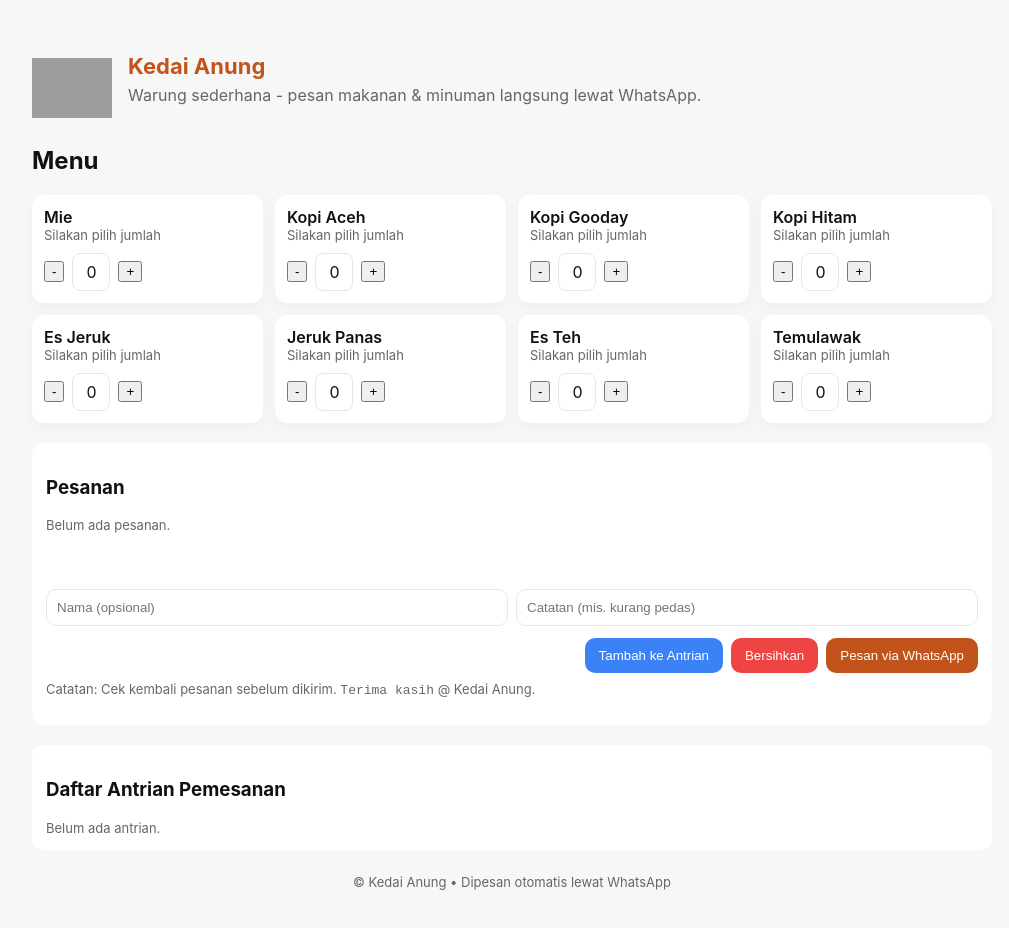
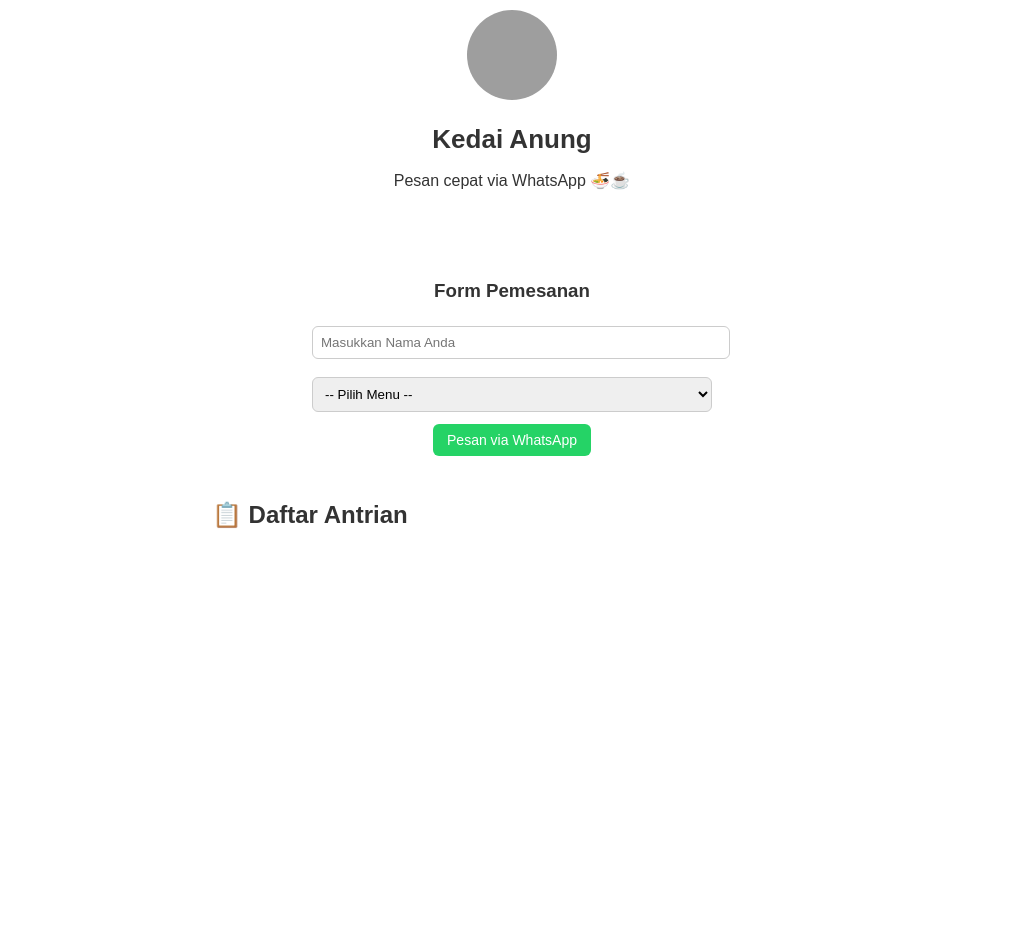
Before and after one commit to demonzohosting/wr.anung, a plain HTML site: page index.html in a window 1280 px wide. Shown: the whole page, without its empty margins (128-1137 px from the left). After the commit the page ends 800 px from the top, so only its background shows below. Drawn offline with Linux system fonts and the light colour scheme; grey boxes are pictures that could not be loaded.

Commit message:
index.html

```diff
--- a/index.html
+++ b/index.html
@@ -1,249 +1,202 @@
-<!doctype html>
+<!DOCTYPE html>
 <html lang="id">
 <head>
-  <meta charset="utf-8" />
-  <meta name="viewport" content="width=device-width,initial-scale=1" />
-  <title>Kedai Anung - Pesan via WhatsApp</title>
+  <meta charset="UTF-8" />
+  <meta name="viewport" content="width=device-width, initial-scale=1.0" />
+  <title>Kedai Anung</title>
   <style>
-    :root{--accent:#c1531b;--muted:#666}
-    body{font-family:Inter, system-ui, -apple-system, 'Segoe UI', Roboto, 'Helvetica Neue', Arial; margin:0; background:#f7f7f7; color:#111}
-    .container{max-width:960px;margin:28px auto;padding:20px}
-    header{display:flex;align-items:center;gap:16px}
-    .logo{width:80px;height:80px;border-radius:12px;overflow:hidden;flex-shrink:0}
-    .logo img{width:100%;height:100%;object-fit:contain}
-    h1{margin:0;font-size:22px;color:var(--accent)}
-    p.lead{margin:6px 0 18px;color:var(--muted)}
-    .menu{display:grid;grid-template-columns:repeat(auto-fit,minmax(220px,1fr));gap:12px}
-    .card{background:#fff;padding:12px;border-radius:12px;box-shadow:0 4px 14px rgba(16,24,40,0.04)}
-    .item-name{font-weight:600}
-    .controls{margin-top:10px;display:flex;align-items:center;gap:8px}
-    .qty{width:36px;height:36px;border-radius:8px;border:1px solid #e5e7eb;display:flex;align-items:center;justify-content:center}
-    button.btn{background:var(--accent);color:#fff;padding:10px 14px;border-radius:10px;border:none;cursor:pointer}
-    .cart{margin-top:20px;background:#fff;padding:14px;border-radius:12px}
-    .cart-list{min-height:60px}
-    .cart-row{display:flex;justify-content:space-between;padding:6px 0;border-bottom:1px dashed #eee}
-    .muted{color:var(--muted);font-size:13px}
-    footer{margin-top:24px;text-align:center;color:var(--muted);font-size:13px}
-    .queue{margin-top:20px;background:#fff;padding:14px;border-radius:12px}
-    .queue-row{border-bottom:1px dashed #eee;padding:6px 0;display:flex;justify-content:space-between;align-items:center}
-    @media (max-width:520px){header{flex-direction:column;align-items:flex-start}.logo{width:70px;height:70px}}
+    body {
+      font-family: 'Poppins', sans-serif;
+      background: #fff;
+      margin: 0;
+      padding: 0;
+      color: #333;
+      text-align: center;
+    }
+
+    header {
+      padding: 20px;
+    }
+
+    header img {
+      width: 90px;
+      height: 90px;
+      border-radius: 50%;
+      animation: bounce 2s infinite;
+    }
+
+    @keyframes bounce {
+      0%, 100% { transform: translateY(0); }
+      50% { transform: translateY(-10px); }
+    }
+
+    h1 {
+      font-size: 26px;
+      margin: 10px 0;
+      font-weight: 700;
+    }
+
+    .menu-container {
+      display: grid;
+      grid-template-columns: repeat(auto-fit, minmax(150px, 1fr));
+      gap: 15px;
+      padding: 20px;
+      max-width: 800px;
+      margin: 0 auto;
+    }
+
+    .menu-item {
+      background: #fafafa;
+      border-radius: 12px;
+      padding: 15px;
+      box-shadow: 0 2px 6px rgba(0,0,0,0.1);
+      transition: transform 0.3s ease;
+      cursor: pointer;
+    }
+
+    .menu-item:hover {
+      transform: translateY(-5px);
+    }
+
+    .menu-item h3 {
+      margin: 10px 0;
+    }
+
+    button {
+      background-color: #25d366;
+      border: none;
+      color: white;
+      padding: 8px 14px;
+      border-radius: 6px;
+      cursor: pointer;
+      font-size: 14px;
+      transition: 0.3s;
+    }
+
+    button:hover {
+      background-color: #128c7e;
+    }
+
+    .order-form {
+      margin: 20px auto;
+      max-width: 400px;
+      padding: 15px;
+    }
+
+    input, select {
+      width: 100%;
+      padding: 8px;
+      margin: 6px 0 12px 0;
+      border: 1px solid #ccc;
+      border-radius: 6px;
+    }
+
+    #antrian {
+      margin: 30px auto;
+      max-width: 600px;
+      text-align: left;
+    }
+
+    .card {
+      background: #fff;
+      border-radius: 10px;
+      padding: 10px 15px;
+      margin-bottom: 10px;
+      box-shadow: 0 2px 8px rgba(0,0,0,0.1);
+      opacity: 0;
+      transform: translateY(10px);
+      animation: fadeInUp 0.5s forwards;
+    }
+
+    @keyframes fadeInUp {
+      to {
+        opacity: 1;
+        transform: translateY(0);
+      }
+    }
+
+    .card button {
+      background: #ff4d4d;
+      margin-top: 8px;
+    }
   </style>
 </head>
 <body>
-  <div class="container">
-    <header>
-      <div class="logo"><img src="https://cdn.discordapp.com/attachments/1274240418141175840/1428309417585152133/c1686154-1056-44a2-acf7-c6bfb5e4481a.png" alt="Logo Kedai Anung" /></div>
-      <div>
-        <h1>Kedai Anung</h1>
-        <p class="lead">Warung sederhana - pesan makanan & minuman langsung lewat WhatsApp.</p>
-      </div>
-    </header>
 
-    <section>
-      <h2 style="margin-top:18px">Menu</h2>
-      <div class="menu" id="menu"></div>
+  <header>
+    <img src="https://cdn.discordapp.com/attachments/1274240418141175840/1428309417585152133/c1686154-1056-44a2-acf7-c6bfb5e4481a.png?ex=68f2084d&is=68f0b6cd&hm=7f20839695939f32e67a24a28fef99151d54d107b1f33205319fd08b9edbcb10&" alt="Logo Kedai Anung">
+    <h1>Kedai Anung</h1>
+    <p>Pesan cepat via WhatsApp 🍜☕</p>
+  </header>
 
-      <div class="cart" id="cart">
-        <h3>Pesanan</h3>
-        <div class="cart-list" id="cart-list">
-          <div class="muted">Silahkan Pesan.</div>
-        </div>
-        <div style="margin-top:12px;display:flex;gap:8px;flex-wrap:wrap">
-          <input id="customer-name" placeholder="Nama (opsional)" style="flex:1;padding:10px;border-radius:10px;border:1px solid #e5e7eb" />
-          <input id="customer-note" placeholder="Catatan (mis. kurang pedas)" style="flex:1;padding:10px;border-radius:10px;border:1px solid #e5e7eb" />
-        </div>
-        <div style="margin-top:12px;display:flex;gap:8px;flex-wrap:wrap;justify-content:flex-end">
-          <button class="btn" id="add-queue-btn" style="background:#3b82f6">Tambah ke Antrian</button>
-          <button class="btn" id="clear-btn" style="background:#ef4444">Bersihkan</button>
-          <button class="btn" id="order-btn">Pesan via WhatsApp</button>
-        </div>
-        <p class="muted" style="margin-top:8px">Catatan: Cek kembali pesanan sebelum dikirim. <code>Terima kasih</code> @ Kedai Anung.</p>
-      </div>
-
-      <!-- DAFTAR ANTRIAN -->
-      <div class="queue" id="queue">
-        <h3>Daftar Antrian Pemesanan</h3>
-        <div id="queue-list" class="muted">Belum ada antrian.</div>
-      </div>
-    </section>
-
-    <footer>
-      &copy; Kedai Anung • Dipesan otomatis lewat WhatsApp
-    </footer>
+  <div class="order-form">
+    <h3>Form Pemesanan</h3>
+    <input type="text" id="nama" placeholder="Masukkan Nama Anda" required />
+    <select id="menu">
+      <option value="">-- Pilih Menu --</option>
+      <option>Mie</option>
+      <option>Kopi Aceh</option>
+      <option>Kopi Gooday</option>
+      <option>Kopi Hitam</option>
+      <option>Es Jeruk</option>
+      <option>Jeruk Panas</option>
+      <option>Es Teh</option>
+      <option>Temulawak</option>
+    </select>
+    <button onclick="pesan()">Pesan via WhatsApp</button>
   </div>
 
+  <section id="antrian">
+    <h2>📋 Daftar Antrian</h2>
+    <div id="list-antrian"></div>
+  </section>
+
   <script>
-    const ownerPhone = '6281929482402'; // Nomor WhatsApp tujuan
+    const antrian = JSON.parse(localStorage.getItem("antrianKedai")) || [];
 
-    const menuData = [
-      { id: 'mie', name: 'Mie' },
-      { id: 'kopi_aceh', name: 'Kopi Aceh' },
-      { id: 'kopi_gooday', name: 'Kopi Gooday' },
-      { id: 'kopi_hitam', name: 'Kopi Hitam' },
-      { id: 'es_jeruk', name: 'Es Jeruk' },
-      { id: 'jeruk_panas', name: 'Jeruk Panas' },
-      { id: 'es_teh', name: 'Es Teh' },
-      { id: 'temulawak', name: 'Temulawak' }
-    ];
-
-    const order = {};
-    let queue = JSON.parse(localStorage.getItem('kedai_anung_queue') || '[]');
-
-    const menuEl = document.getElementById('menu');
-    const cartListEl = document.getElementById('cart-list');
-    const customerNameEl = document.getElementById('customer-name');
-    const customerNoteEl = document.getElementById('customer-note');
-    const orderBtn = document.getElementById('order-btn');
-    const clearBtn = document.getElementById('clear-btn');
-    const addQueueBtn = document.getElementById('add-queue-btn');
-    const queueListEl = document.getElementById('queue-list');
-
-    function saveQueue() {
-      localStorage.setItem('kedai_anung_queue', JSON.stringify(queue));
-    }
-
-    function createMenu() {
-      menuData.forEach(item => {
-        const card = document.createElement('div');
-        card.className = 'card';
+    function renderAntrian() {
+      const list = document.getElementById("list-antrian");
+      list.innerHTML = "";
+      antrian.forEach((item, i) => {
+        const card = document.createElement("div");
+        card.className = "card";
         card.innerHTML = `
-          <div class="item-name">${item.name}</div>
-          <div class="muted">Silakan pilih jumlah</div>
-          <div class="controls">
-            <button class="qty-btn" data-id="${item.id}" data-action="dec">-</button>
-            <div class="qty" id="qty-${item.id}">0</div>
-            <button class="qty-btn" data-id="${item.id}" data-action="inc">+</button>
-          </div>
+          <strong>#${i + 1}</strong> - ${item.nama} (${item.menu})<br>
+          <small>${item.waktu}</small><br>
+          <button onclick="selesai(${i})">✔️ Selesai</button>
         `;
-        menuEl.appendChild(card);
-      });
-
-      menuEl.addEventListener('click', (e) => {
-        const btn = e.target.closest('.qty-btn');
-        if (!btn) return;
-        const id = btn.dataset.id;
-        const action = btn.dataset.action;
-        if (action === 'inc') changeQty(id, 1);
-        else changeQty(id, -1);
+        list.appendChild(card);
       });
     }
 
-    function changeQty(id, delta) {
-      const current = order[id] || 0;
-      const next = Math.max(0, current + delta);
-      if (next === 0) delete order[id];
-      else order[id] = next;
-      document.getElementById('qty-' + id).textContent = next;
-      renderCart();
+    function pesan() {
+      const nama = document.getElementById("nama").value.trim();
+      const menu = document.getElementById("menu").value;
+      if (!nama || !menu) return alert("Isi nama dan pilih menu dulu ya!");
+
+      const waktu = new Date().toLocaleString("id-ID");
+      antrian.push({ nama, menu, waktu });
+      localStorage.setItem("antrianKedai", JSON.stringify(antrian));
+      renderAntrian();
+
+      const nomorAntrian = antrian.length;
+      alert(`Nomor Antrian Anda #${nomorAntrian}`);
+
+      const pesan = `Halo Kedai Anung, saya *${nama}* ingin pesan *${menu}*.\nNomor Antrian: #${nomorAntrian}\nWaktu: ${waktu}`;
+      const waUrl = `https://wa.me/6281929482402?text=${encodeURIComponent(pesan)}`;
+      window.open(waUrl, "_blank");
+
+      document.getElementById("nama").value = "";
+      document.getElementById("menu").value = "";
     }
 
-    function renderCart() {
-      cartListEl.innerHTML = '';
-      const keys = Object.keys(order);
-      if (keys.length === 0) {
-        cartListEl.innerHTML = '<div class="muted">Belum ada pesanan.</div>';
-        return;
-      }
-      keys.forEach(id => {
-        const item = menuData.find(m => m.id === id);
-        const row = document.createElement('div');
-        row.className = 'cart-row';
-        row.innerHTML = `
-          <div>${item.name} <span class="muted">x ${order[id]}</span></div>
-          <div><button data-id="${id}" class="btn remove-btn" style="background:#ef4444;padding:6px 8px;border-radius:8px">Hapus</button></div>
-        `;
-        cartListEl.appendChild(row);
-      });
-      cartListEl.querySelectorAll('.remove-btn').forEach(b => b.addEventListener('click', (e) => {
-        const id = e.target.dataset.id; changeQty(id, -order[id]);
-      }));
+    function selesai(i) {
+      antrian.splice(i, 1);
+      localStorage.setItem("antrianKedai", JSON.stringify(antrian));
+      renderAntrian();
     }
 
-    function renderQueue() {
-      if (queue.length === 0) {
-        queueListEl.innerHTML = '<div class="muted">Belum ada antrian.</div>';
-        return;
-      }
-      queueListEl.innerHTML = '';
-      queue.forEach((q, i) => {
-        const div = document.createElement('div');
-        div.className = 'queue-row';
-        div.innerHTML = `
-          <div>
-            <strong>${q.name || 'Tanpa Nama'}</strong><br>
-            <span class="muted">${q.items.map(it => `${it.name} x${it.qty}`).join(', ')}</span><br>
-            <small>${q.note || ''}</small>
-          </div>
-          <div style="display:flex;gap:6px;">
-            <button class="btn" style="background:#22c55e;padding:6px 10px" onclick="sendQueue(${i})">Kirim</button>
-            <button class="btn" style="background:#ef4444;padding:6px 10px" onclick="removeQueue(${i})">Hapus</button>
-          </div>
-        `;
-        queueListEl.appendChild(div);
-      });
-    }
-
-    function removeQueue(i) {
-      if (!confirm('Hapus antrian ini?')) return;
-      queue.splice(i, 1);
-      saveQueue();
-      renderQueue();
-    }
-
-    addQueueBtn.addEventListener('click', () => {
-      const keys = Object.keys(order);
-      if (keys.length === 0) return alert('Belum ada item di pesanan.');
-      const items = keys.map(id => ({ id, name: menuData.find(m => m.id === id).name, qty: order[id] }));
-      queue.push({
-        name: customerNameEl.value.trim(),
-        note: customerNoteEl.value.trim(),
-        items
-      });
-      saveQueue();
-      clearBtn.click();
-      renderQueue();
-      alert('✅ Pesanan ditambahkan ke antrian!');
-    });
-
-    function sendQueue(i) {
-      const q = queue[i];
-      let lines = ['Halo, saya ingin memesan:'];
-      q.items.forEach(it => lines.push(`- ${it.name} x ${it.qty}`));
-      if (q.name) lines.push(`\nNama: ${q.name}`);
-      if (q.note) lines.push(`Catatan: ${q.note}`);
-      lines.push('\nTerima kasih.');
-      const text = encodeURIComponent(lines.join('\n'));
-      window.open(`https://wa.me/${ownerPhone}?text=${text}`, '_blank');
-    }
-
-    clearBtn.addEventListener('click', () => {
-      Object.keys(order).forEach(id => { document.getElementById('qty-' + id).textContent = '0'; });
-      for (const k in order) delete order[k];
-      customerNameEl.value = '';
-      customerNoteEl.value = '';
-      renderCart();
-    });
-
-    orderBtn.addEventListener('click', () => {
-      const keys = Object.keys(order);
-      if (keys.length === 0) return alert('Pilih minimal 1 item.');
-      let lines = ['Halo, saya ingin memesan:'];
-      keys.forEach(id => {
-        const item = menuData.find(m => m.id === id);
-        lines.push(`- ${item.name} x ${order[id]}`);
-      });
-      const name = customerNameEl.value.trim();
-      const note = customerNoteEl.value.trim();
-      if (name) lines.push(`\nNama: ${name}`);
-      if (note) lines.push(`Catatan: ${note}`);
-      lines.push('\nTerima kasih.');
-      const text = encodeURIComponent(lines.join('\n'));
-      window.open(`https://wa.me/${ownerPhone}?text=${text}`, '_blank');
-    });
-
-    createMenu();
-    renderCart();
-    renderQueue();
+    renderAntrian();
   </script>
 </body>
 </html>
```
